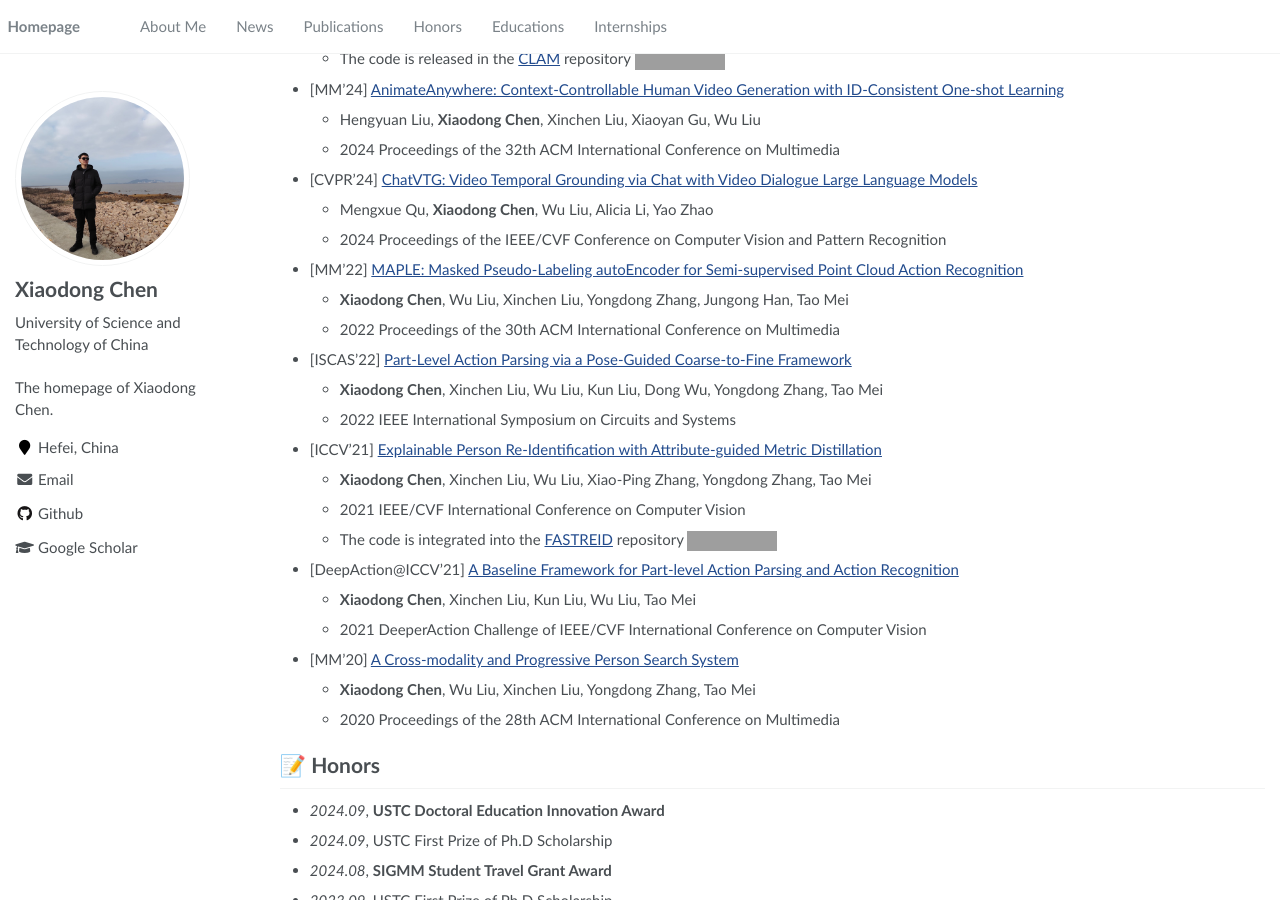
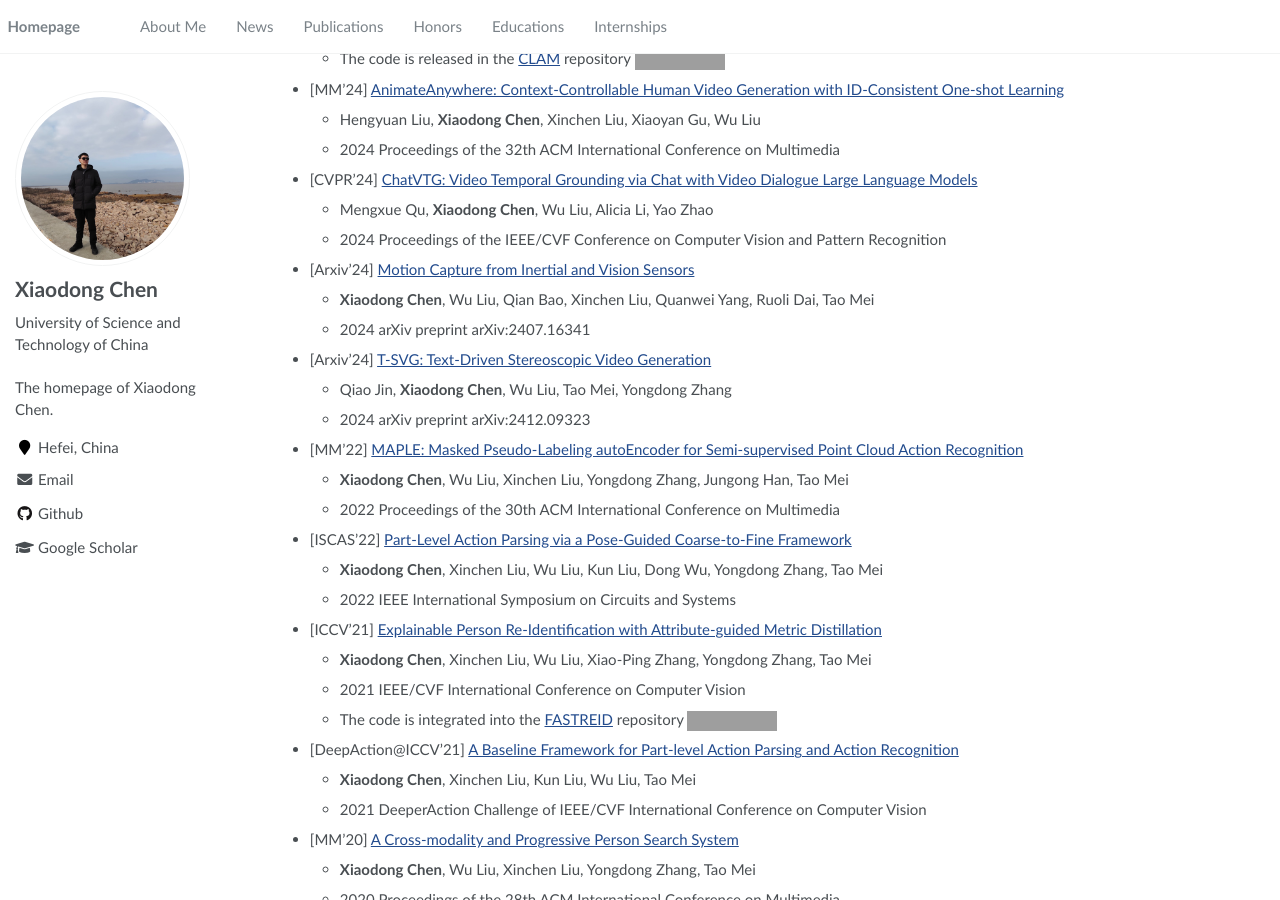
Before and after one commit to SheldongChen/SheldongChen.github.io, a Jekyll site: the page built from _pages/about.md, in a window 1280 px wide and 900 px high, scrolled down 511 px. Built offline with Jekyll 4.4.1, drawn with Linux system fonts in a browser that asks for light colours; grey boxes are pictures that could not be loaded.

Commit message:
Update about.md

```diff
--- a/_pages/about.md
+++ b/_pages/about.md
@@ -43,6 +43,14 @@ My research interests include multimedia computing, computer vision, and their a
 - [CVPR'24] [ChatVTG: Video Temporal Grounding via Chat with Video Dialogue Large Language Models](https://xiaodongchen.cn/paper/CVPR24_ChatVTG_Video_Temporal_Grounding_via_Chat_with.pdf)
   - Mengxue Qu, **Xiaodong Chen**, Wu Liu, Alicia Li, Yao Zhao
   - 2024 Proceedings of the IEEE/CVF Conference on Computer Vision and Pattern Recognition
+
+- [Arxiv'24] [Motion Capture from Inertial and Vision Sensors](https://xiaodongchen.cn)
+  - **Xiaodong Chen**, Wu Liu, Qian Bao, Xinchen Liu, Quanwei Yang, Ruoli Dai, Tao Mei
+  - 2024 arXiv preprint arXiv:2407.16341
+
+- [Arxiv'24] [T-SVG: Text-Driven Stereoscopic Video Generation](https://xiaodongchen.cn)
+  - Qiao Jin, **Xiaodong Chen**, Wu Liu, Tao Mei, Yongdong Zhang
+  - 2024 arXiv preprint arXiv:2412.09323
 
 - [MM'22] [MAPLE: Masked Pseudo-Labeling autoEncoder for Semi-supervised Point Cloud Action Recognition](https://arxiv.org/pdf/2209.00407)
   - **Xiaodong Chen**, Wu Liu, Xinchen Liu, Yongdong Zhang, Jungong Han, Tao Mei
```
